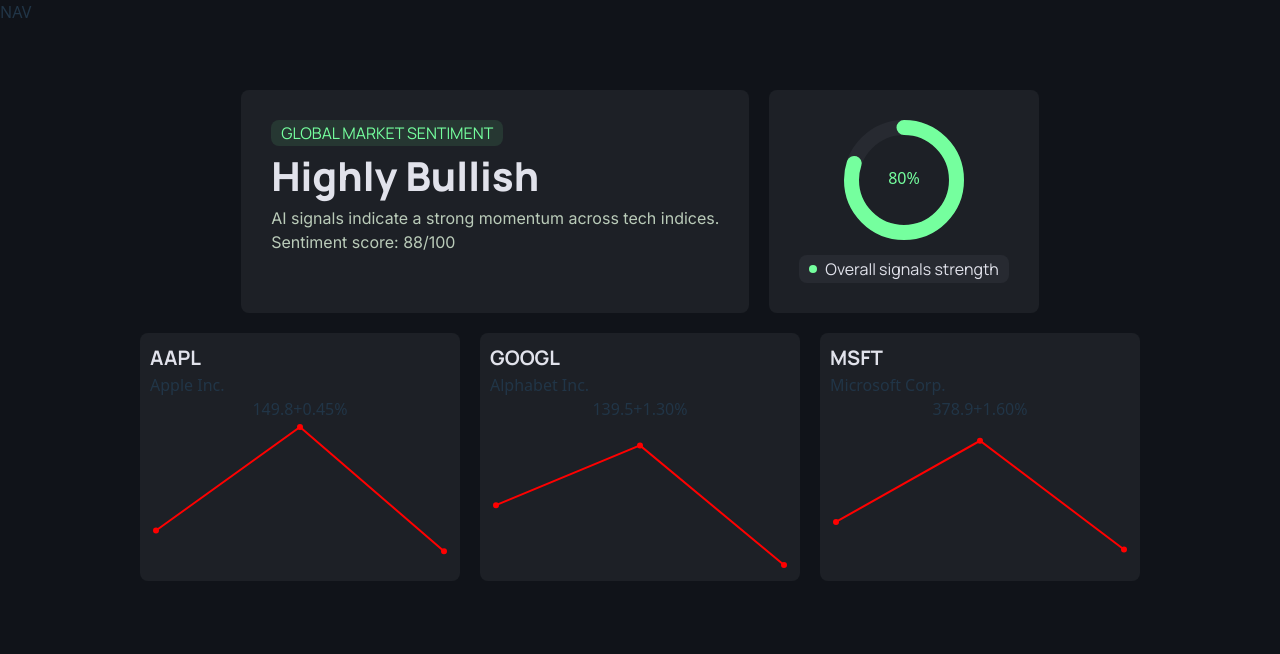
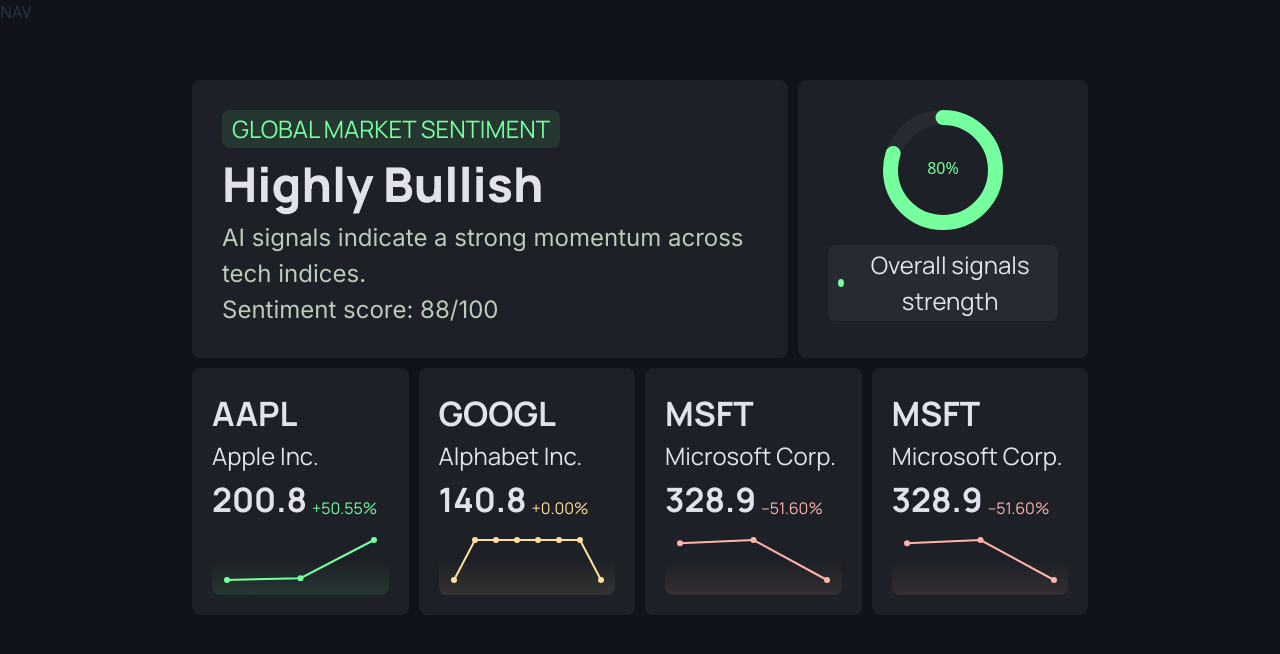
Before and after one commit to CenturionTheMan/WhiteRockApp, a React app in the folder Frontend/: page / in a window 1280 px wide. Shown: the top 654 px of the page. Built offline with nearby package versions, Linux system fonts and the light colour scheme; the HTML template or start-up script is replaced by a standard one.

Commit message:
stocks preview

```diff
--- a/Frontend/package.json
+++ b/Frontend/package.json
@@ -13,7 +13,8 @@
     "chart.js": "^4.5.1",
     "react": "^19.2.0",
     "react-chartjs-2": "^5.3.1",
-    "react-dom": "^19.2.0"
+    "react-dom": "^19.2.0",
+    "recharts": "^3.8.0"
   },
   "devDependencies": {
     "@eslint/js": "^9.39.1",
--- a/Frontend/src/App.css
+++ b/Frontend/src/App.css
@@ -22,10 +22,10 @@
   --col-info: #94a3b8;
 
   /* ================ FONTS SIZES ================ */
-  --font-size-tiny: 0.75rem;
-  --font-size-small: 1rem;
-  --font-size-medium: 1.25rem;
-  --font-size-large: 2.5rem;
+  --font-size-tiny: 1rem;
+  --font-size-small: 1.5rem;
+  --font-size-medium: 2.1rem;
+  --font-size-large: 3rem;
 
   /* ================ FONTS WEIGHTS ================ */
   --font-weight-regular: 400;
@@ -130,6 +130,9 @@
 
 .content-holder {
   flex: 1;
+  margin-left: 15dvw;
+  margin-right: 15dvw;
+  align-items: stretch;
 }
 
 /* ======================================================================== */
--- a/Frontend/src/components/common/SimpleChart/SimpleChart.tsx
+++ b/Frontend/src/components/common/SimpleChart/SimpleChart.tsx
@@ -1,46 +1,55 @@
-// filepath: d:\PrivateProjects\WhiteRockApp\Frontend\src\components\dashboard\PreviewStocks\StockChart.tsx
-import React from "react";
-import { Line } from "react-chartjs-2";
-import {
-    Chart as ChartJS,
-    LineElement,
-    CategoryScale,
-    LinearScale,
-    PointElement,
-    Tooltip,
-} from "chart.js";
+import { LineChart, Line, ResponsiveContainer, YAxis } from "recharts";
 
-// Register Chart.js components
-ChartJS.register(LineElement, CategoryScale, LinearScale, PointElement, Tooltip);
-
-const SimpleChart = ({ data, color }: { data: number[], color: string }) => {
-    const chartData = {
-        labels: data.map((_, index) => `Point ${index + 1}`), // X-axis labels
-        datasets: [
-            {
-                label: "Stock Price",
-                data: data,
-                borderColor: color,
-                borderWidth: 2,
-                pointRadius: 2, // Set to 0 to hide points
-                pointBackgroundColor: color,
-                fill: false, // No fill under the line
-            },
-        ],
-    };
-
-    const options = {
-        responsive: true,
-        plugins: {
-            legend: { display: false }, // Hide legend
-        },
-        scales: {
-            x: { display: false },
-            y: { display: false },
-        },
-    };
-
-    return <Line data={chartData} options={options} />;
+type Props = {
+  data: number[];
+  color?: string;
+  height?: number;
 };
 
-export default SimpleChart;
+const hexToRgba = (hex: string, alpha: number): string => {
+  const r = parseInt(hex.slice(1, 3), 16);
+  const g = parseInt(hex.slice(3, 5), 16);
+  const b = parseInt(hex.slice(5, 7), 16);
+  return `rgba(${r}, ${g}, ${b}, ${alpha})`;
+};
+
+export default function SimpleChart({
+  data,
+  color = "#4facfe",
+  height = 50,
+}: Props) {
+  const maxValue = data.length > 0 ? Math.max(...data) : 1;
+  const minValue = data.length > 0 ? Math.min(...data) : 0;
+  const range = maxValue - minValue;
+
+  const formattedData = data.map((value) => ({
+    value: range > 0 ? (value - minValue) / range : 0, // Scale to [0, 1]
+  }));
+  return (
+    <div
+      style={{
+        background: `linear-gradient(to bottom, transparent 50%, ${hexToRgba(color, 0.1)} 100%)`, // Dynamic gradient
+        padding: 10,
+        borderRadius: 8,
+        userSelect: "none",
+        outline: "none",
+      }}
+      tabIndex={-1}
+    >
+      <ResponsiveContainer width="100%" height={height}>
+        <LineChart data={formattedData}>
+          <YAxis domain={[0, 1]} hide />
+          <Line
+            type="linear"
+            dataKey="value"
+            stroke={color}
+            strokeWidth={2}
+            dot={{ r: 2, fill: color }} // hide dots if you want fully read-only
+            activeDot={false} // disables hover effect on dots
+            isAnimationActive={true} // optional: disable animation
+          />
+        </LineChart>
+      </ResponsiveContainer>
+    </div>
+  );
+}
--- a/Frontend/src/components/dashboard/DashboardCom.tsx
+++ b/Frontend/src/components/dashboard/DashboardCom.tsx
@@ -4,20 +4,31 @@
 
 const DashboardCom = () => {
   const stocksInfo: StockInfo[] = [
-		{ ticker: "AAPL", subtext: "Apple Inc.", values: [150.25, 152.5, 149.8] },
+    { ticker: "AAPL", subtext: "Apple Inc.", values: [150.25, 152.5, 200.8] },
     {
       ticker: "GOOGL",
       subtext: "Alphabet Inc.",
-			values: [140.8, 142.1, 139.5],
+      values: [140.8, 142.1, 142.1, 142.1, 142.1, 142.1, 142.1, 140.8],
     },
     {
       ticker: "MSFT",
       subtext: "Microsoft Corp.",
-			values: [380.5, 385.2, 378.9],
+      values: [380.5, 385.2, 328.9],
+    },
+    {
+      ticker: "MSFT",
+      subtext: "Microsoft Corp.",
+      values: [380.5, 385.2, 328.9],
     },
   ];
   return (
-		<div className="flex-column-center">
+    <div
+      style={{
+        display: "flex",
+        flexDirection: "column",
+        alignItems: "stretch",
+      }}
+    >
       <OverviewCom />
       <PreviewStocks stocksInfo={stocksInfo} />
     </div>
--- a/Frontend/src/components/dashboard/OverviewCom/OverviewCom.module.css
+++ b/Frontend/src/components/dashboard/OverviewCom/OverviewCom.module.css
@@ -8,16 +8,18 @@
 
 .card1 {
   background-color: var(--col-bg2);
-	margin: 10px;
+  margin-right: 10px;
   padding: 30px;
   border-radius: var(--corner-radius);
   display: flex;
   flex-direction: column;
+  flex: 0.7;
 }
 
 .card2 {
+  flex: 0.3;
+
   background-color: var(--col-bg2);
-	margin: 10px;
   padding: 30px;
   border-radius: var(--corner-radius);
   display: flex;
--- a/Frontend/src/components/dashboard/PreviewStocks/PreviewStocks.module.css
+++ b/Frontend/src/components/dashboard/PreviewStocks/PreviewStocks.module.css
@@ -1,12 +1,31 @@
 .previewHolder {
+  /* background-color: red; */
+}
+
+.previewHolder > * {
+  margin-left: 10px;
+}
+
+.previewHolder > *:first-child {
+  margin-left: 0px;
 }
 
 .cardHolder {
+  margin-top: 10px;
+  flex: 1;
   background-color: var(--col-bg2);
   border-radius: var(--corner-radius);
-  margin: 10px;
-  padding: 10px;
+  padding: 20px;
 }
 
 .cardLastPrice {
+  display: flex;
+  flex-direction: row;
+  align-items: end;
+  /* justify-content: center; */
 }
+
+.cardLastPrice > span {
+  margin-left: 5px;
+  margin-bottom: 5px;
+}
--- a/Frontend/src/components/dashboard/PreviewStocks/PreviewStocks.tsx
+++ b/Frontend/src/components/dashboard/PreviewStocks/PreviewStocks.tsx
@@ -1,5 +1,4 @@
 import styles from "./PreviewStocks.module.css";
-import React, { useState } from "react";
 import type StockInfo from "./../../../interfaces/StockInfo";
 import SimpleChart from "../../common/SimpleChart/SimpleChart";
 
@@ -13,17 +12,34 @@
   );
 };
 
+const GetStyleColor = (val: number) => {
+  if (val > 0)
+    return "#75ff9e"; // --col-primary1
+  else if (val < 0)
+    return "#ffb4ab"; // --col-negative1
+  else return "#ffdf9e"; // --col-neutral1
+};
+
 const Card = ({ info }: { info: StockInfo }) => {
-	const diff = (info.values[0] ?? 0) - (info.values[info.values.length - 1] ?? 0);
+  const diff =
+    (info.values[info.values.length - 1] ?? 0) - (info.values[0] ?? 0);
+
   return (
     <div className={styles.cardHolder}>
       <div className="text-style2 text-size2">{info.ticker}</div>
-			<span>{info.subtext}</span>
-			<div className={`${styles.cardLastPrice} flex-row-center`}>
-				<div>{info.values.at(-1)}</div>
-				<span>{diff > 0 ? `+${diff.toFixed(2)}%` : `${diff.toFixed(2)}%`}</span>
+      <span className="text-style3 text-size3">{info.subtext}</span>
+      <div className={`${styles.cardLastPrice} `}>
+        <div className="text-style2 text-size2">{info.values.at(-1)}</div>
+        <span
+          className="text-size4 text-style3"
+          style={{
+            color: GetStyleColor(diff),
+          }}
+        >
+          {diff >= 0 ? `+${diff.toFixed(2)}%` : `-${diff.toFixed(2)}%`}
+        </span>
       </div>
-			<SimpleChart data={info.values} color="red"/>
+      <SimpleChart data={info.values} color={GetStyleColor(diff)} />
     </div>
   );
 };
```
Also changed, not shown: 1 other file (tests, documents, lock files or other folders). Lines whose indentation alone changed are shown as unchanged.
